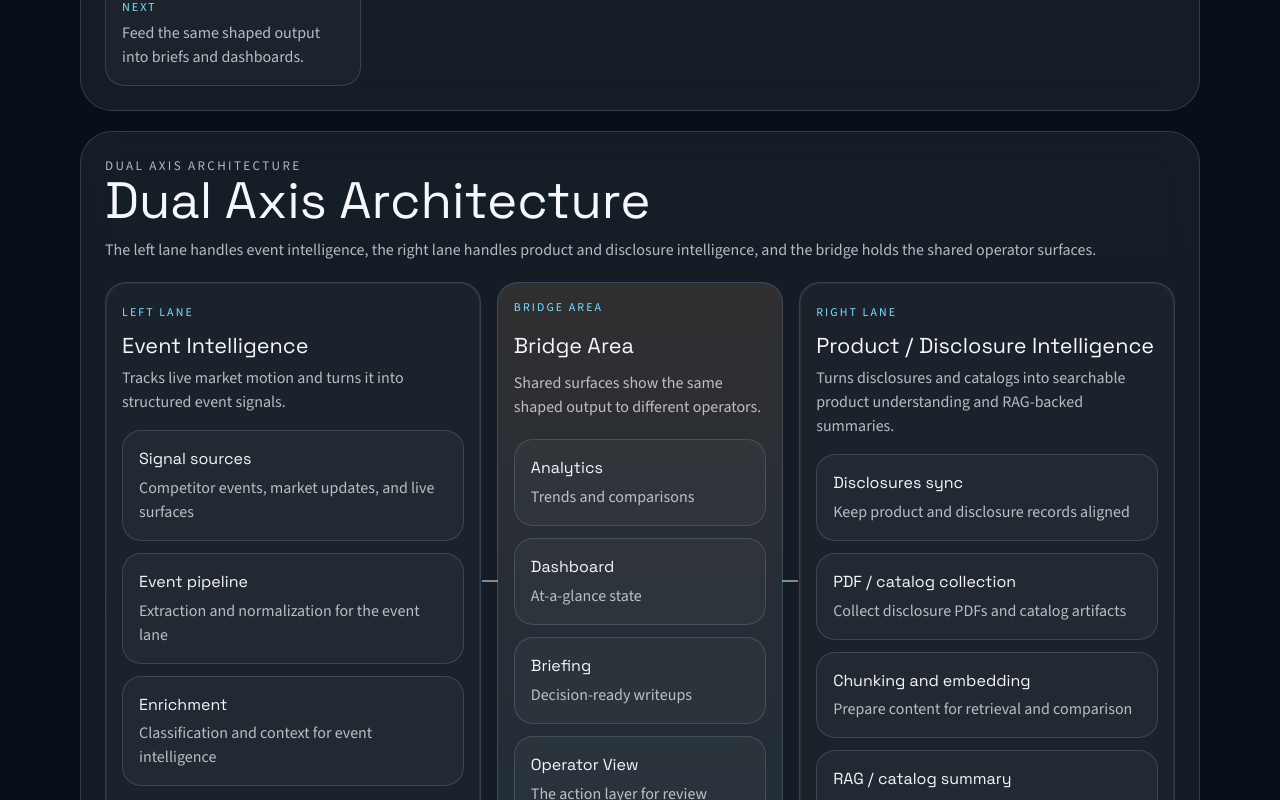
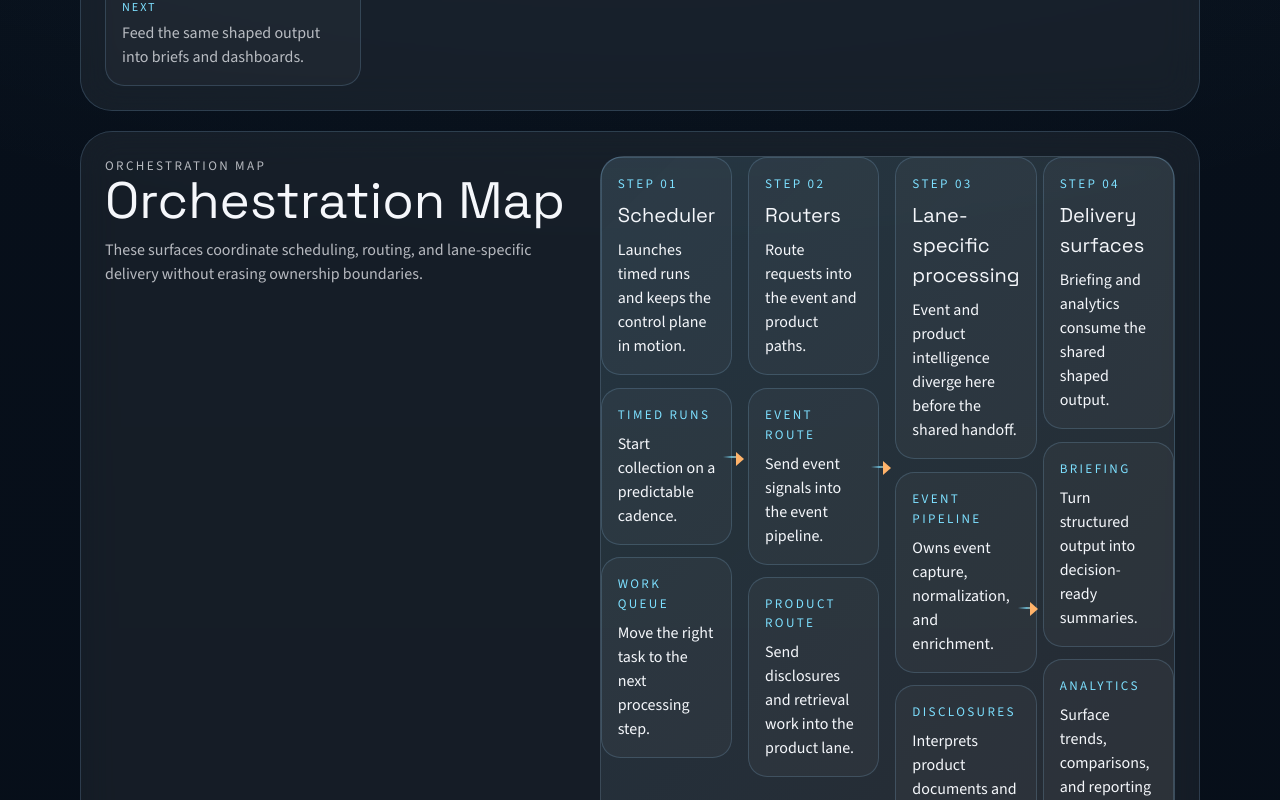
Before and after one commit to shinhan-card/card-event, a Next.js app in the folder presentation-site/: page /deep-dive in a window 1280 px wide. Shown: the part 1940-2740 px from the top of the page. Built offline with nearby package versions, Linux system fonts and the light colour scheme.

Commit message:
fix: restore orchestration and module coverage

```diff
--- a/presentation-site/app/deep-dive/page.tsx
+++ b/presentation-site/app/deep-dive/page.tsx
@@ -1,4 +1,5 @@
 import ConceptArchitecture from "@/components/deep-dive/concept-architecture";
+import OrchestrationMap from "@/components/deep-dive/orchestration-map";
 import DualAxisArchitecture from "@/components/deep-dive/dual-axis-architecture";
 import DesignPrinciples from "@/components/deep-dive/design-principles";
 import EvolutionRoadmap from "@/components/deep-dive/evolution-roadmap";
@@ -31,6 +32,7 @@ export default function DeepDivePage() {
 
       <ConceptArchitecture />
       <StageBreakdown />
+      <OrchestrationMap />
       <DualAxisArchitecture />
       <RealModuleMap />
       <DesignPrinciples />
--- a/presentation-site/content/module-map.ts
+++ b/presentation-site/content/module-map.ts
@@ -50,15 +50,15 @@ const eventCollectionCluster = {
 const eventPipelineCluster = {
   key: "event-pipeline",
   title: "Event Pipeline",
-  summary: "Extraction and normalization responsibilities for event intelligence.",
-  files: ["modules/pipeline.py"],
+  summary: "Extraction, normalization, and pipeline responsibilities for event intelligence.",
+  files: ["modules/pipeline.py", "modules/extraction.py", "modules/normalization.py"],
 } as const satisfies ModuleCluster;
 
 const enrichmentCluster = {
   key: "shared",
   title: "Enrichment",
-  summary: "Event enrichment, insights, and classification responsibilities.",
-  files: ["modules/event_enrichment.py", "modules/insights.py"]
+  summary: "Event enrichment, classification, and insights responsibilities.",
+  files: ["modules/event_enrichment.py", "modules/classification.py", "modules/insights.py"]
 } as const satisfies ModuleCluster;
 
 const briefingAnalyticsCluster = {
@@ -128,13 +128,13 @@ export const moduleMap = {
     {
       key: "event-pipeline",
       title: "Event Pipeline",
-      summary: "Extraction and normalization responsibilities for event intelligence.",
+      summary: "Extraction, normalization, and pipeline responsibilities for event intelligence.",
       clusters: [eventPipelineCluster]
     },
     {
       key: "enrichment",
       title: "Enrichment",
-      summary: "Event enrichment, insights, and classification responsibilities.",
+      summary: "Event enrichment, classification, and insights responsibilities.",
       clusters: [enrichmentCluster]
     },
     {
```
Also changed, not shown: 2 other files (tests, documents, lock files or other folders).
